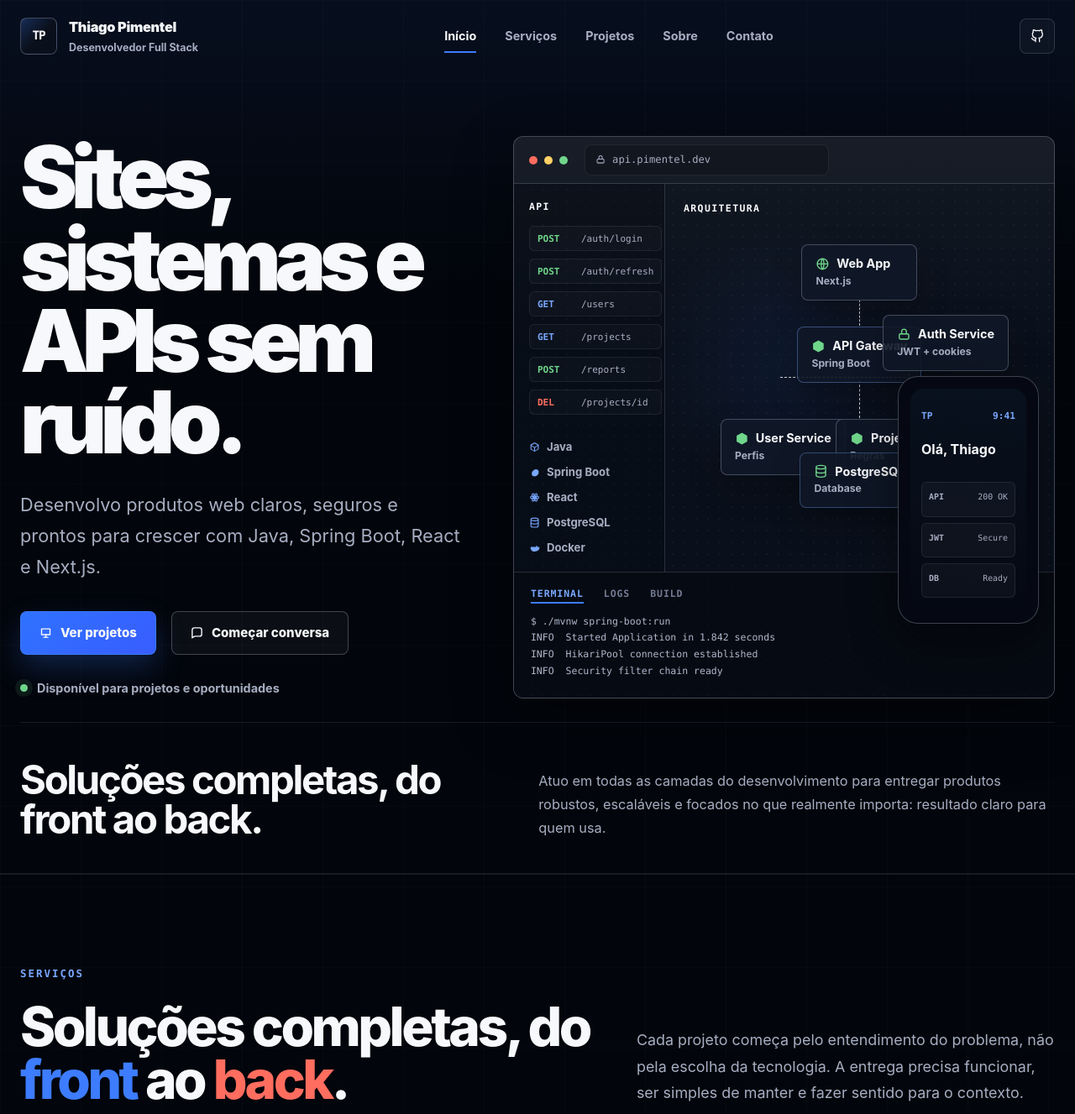
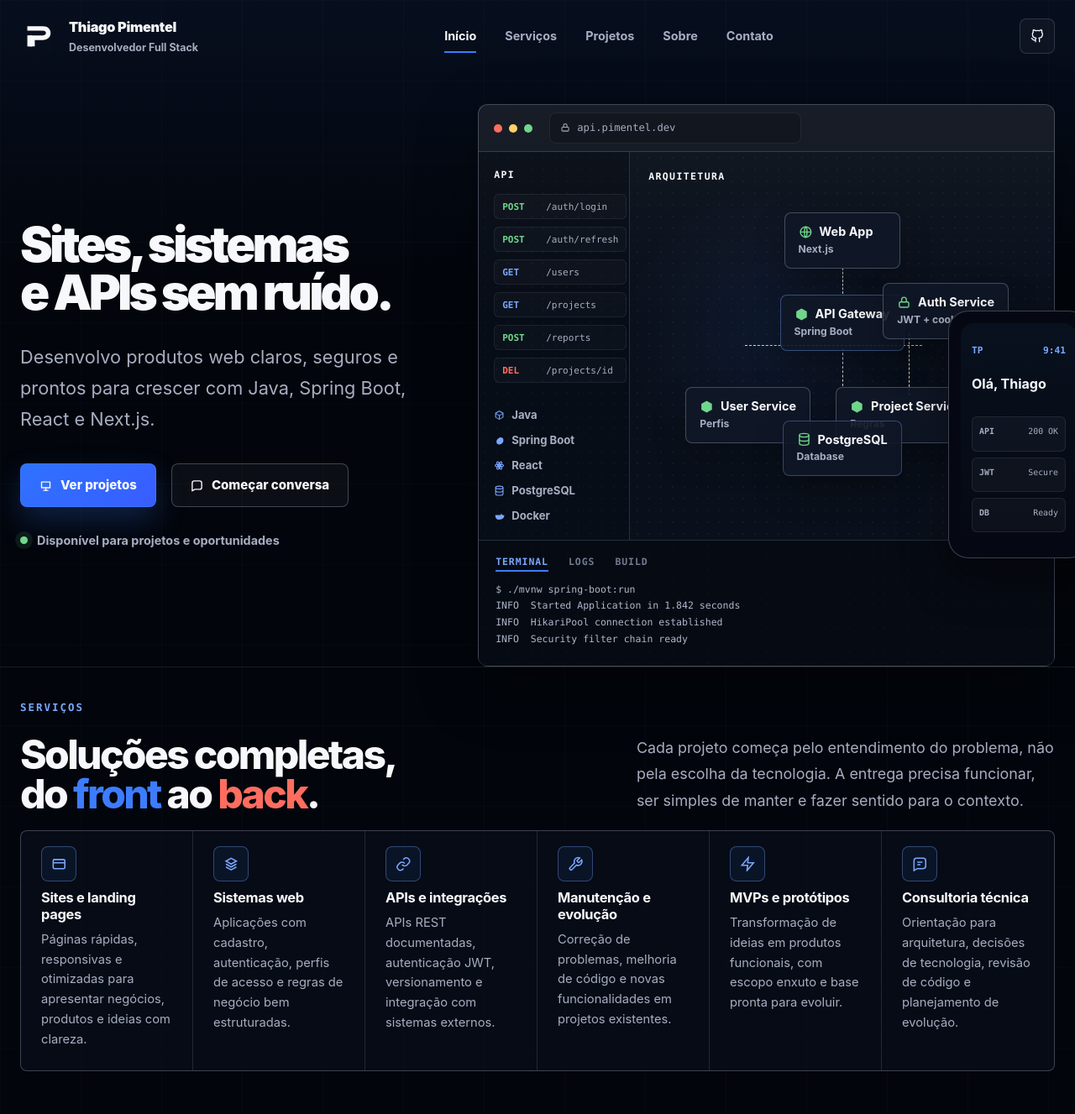
Before and after one commit to VlupeOne/VlupeOne.github.io, a plain HTML site: page index.html in a window 1280 px wide. Shown: the top 1327 px of the page at 84% size. Drawn offline with Linux system fonts and the light colour scheme.

Commit message:
Improve landing page fidelity

```diff
--- a/index.html
+++ b/index.html
@@ -188,20 +188,26 @@
     }
 
     .brand-mark {
+      position: relative;
       display: grid;
       width: 44px;
       height: 44px;
       place-items: center;
       color: var(--text);
-      border: 1px solid var(--line-strong);
-      border-radius: 8px;
-      background:
-        linear-gradient(135deg, rgba(61, 124, 255, 0.26), transparent 52%),
-        var(--panel);
+      border: 0;
+      border-radius: 0;
+      background: transparent;
       font-family: var(--mono);
-      font-size: 0.9rem;
+      font-size: 0;
       font-weight: 900;
       letter-spacing: -0.08em;
+    }
+
+    .brand-mark svg {
+      width: 38px;
+      height: 38px;
+      color: var(--text);
+      filter: drop-shadow(0 10px 24px rgba(255, 255, 255, 0.08));
     }
 
     .brand-text {
@@ -409,26 +415,24 @@
     }
 
     .hero {
-      min-height: 100vh;
-      padding: calc(var(--header) + 76px) 0 0;
-      border-bottom: 1px solid rgba(218, 226, 255, 0.1);
+      padding: calc(var(--header) + 38px) 0 0;
     }
 
     .hero-grid {
       display: grid;
-      grid-template-columns: minmax(0, 0.82fr) minmax(520px, 1fr);
+      grid-template-columns: minmax(0, 0.76fr) minmax(620px, 1.05fr);
       align-items: center;
-      gap: 58px;
-      min-height: min(720px, calc(100vh - var(--header) - 220px));
+      gap: 48px;
+      min-height: 640px;
     }
 
     .hero-copy h1 {
       margin: 0;
-      max-width: 720px;
-      font-size: clamp(3.2rem, 8vw, 6.6rem);
+      max-width: 650px;
+      font-size: clamp(3.2rem, 4.55vw, 4.05rem);
       font-weight: 860;
-      line-height: 0.95;
-      letter-spacing: -0.075em;
+      line-height: 0.98;
+      letter-spacing: -0.065em;
     }
 
     .hero-copy h1::after {
@@ -485,7 +489,7 @@
         radial-gradient(circle at 50% 40%, rgba(61, 124, 255, 0.08), transparent 32%),
         var(--panel);
       box-shadow: var(--shadow);
-      overflow: hidden;
+      overflow: visible;
     }
 
     .system-window::before {
@@ -765,8 +769,8 @@
 
     .phone-preview {
       position: absolute;
-      right: 18px;
-      bottom: 88px;
+      right: -42px;
+      bottom: 128px;
       z-index: 4;
       width: 168px;
       padding: 14px;
@@ -856,9 +860,22 @@
       overflow: hidden;
     }
 
+    #servicos {
+      padding-top: 34px;
+    }
+
+    #servicos .section-heading {
+      font-size: clamp(2.45rem, 3.75vw, 3.35rem);
+      line-height: 0.98;
+    }
+
+    #servicos .split-head {
+      margin-bottom: 20px;
+    }
+
     .service-item {
       min-height: 210px;
-      padding: 28px 24px 24px;
+      padding: 18px 24px 24px;
       border-right: 1px solid rgba(218, 226, 255, 0.13);
     }
 
@@ -879,8 +896,14 @@
       font-size: 1.35rem;
     }
 
+    .service-icon {
+      width: 42px;
+      height: 42px;
+      font-size: 1.16rem;
+    }
+
     .service-item h3 {
-      margin: 24px 0 8px;
+      margin: 10px 0 8px;
       color: var(--text);
       font-size: 1.03rem;
       line-height: 1.2;
@@ -1746,6 +1769,10 @@
         padding-top: calc(var(--header) + 42px);
       }
 
+      .hero-copy {
+        translate: 0;
+      }
+
       .section {
         padding: 78px 0;
       }
@@ -1977,7 +2004,12 @@
     <div class="container">
       <nav class="nav" aria-label="Navegação principal">
         <a href="#inicio" class="brand" aria-label="Thiago Pimentel — início">
-          <span class="brand-mark" aria-hidden="true">TP</span>
+          <span class="brand-mark" aria-hidden="true">
+            <svg viewBox="0 0 48 48" fill="none">
+              <path d="M7 9h23.5c7.2 0 11.5 4.2 11.5 10.3 0 6.4-4.6 10.6-12 10.6H18.2v9.7H11V22.9h19.1c3.1 0 4.9-1.3 4.9-3.6 0-2.2-1.8-3.5-4.9-3.5H7V9Z" fill="currentColor"/>
+              <path d="M7 22.9h7.2v16.7H7V22.9Z" fill="currentColor"/>
+            </svg>
+          </span>
           <span class="brand-text">
             <span class="brand-name">Thiago Pimentel</span>
             <span class="brand-role">Desenvolvedor Full Stack</span>
@@ -2029,7 +2061,7 @@
       <div class="container">
         <div class="hero-grid">
           <div class="hero-copy reveal">
-            <h1>Sites, sistemas e APIs sem ruído.</h1>
+            <h1>Sites, sistemas<br>e APIs sem ruído.</h1>
             <p>Desenvolvo produtos web claros, seguros e prontos para crescer com Java, Spring Boot, React e Next.js.</p>
 
             <div class="hero-actions" aria-label="Ações principais">
@@ -2142,12 +2174,6 @@ INFO  Security filter chain ready</pre>
           </div>
         </div>
 
-        <div class="next-preview" aria-label="Prévia da seção de serviços">
-          <div class="preview-grid">
-            <h2>Soluções completas, do front ao back.</h2>
-            <p>Atuo em todas as camadas do desenvolvimento para entregar produtos robustos, escaláveis e focados no que realmente importa: resultado claro para quem usa.</p>
-          </div>
-        </div>
       </div>
     </section>
 
@@ -2156,7 +2182,7 @@ INFO  Security filter chain ready</pre>
         <div class="split-head reveal">
           <div>
             <p class="section-label">Serviços</p>
-            <h2 class="section-heading" id="servicos-titulo">Soluções completas, do <span class="blue">front</span> ao <span class="coral">back</span>.</h2>
+            <h2 class="section-heading" id="servicos-titulo">Soluções completas,<br>do <span class="blue">front</span> ao <span class="coral">back</span>.</h2>
           </div>
           <p class="section-lead">Cada projeto começa pelo entendimento do problema, não pela escolha da tecnologia. A entrega precisa funcionar, ser simples de manter e fazer sentido para o contexto.</p>
         </div>
@@ -2512,7 +2538,12 @@ INFO  Security filter chain ready</pre>
         <footer class="site-footer" aria-label="Rodapé">
           <div class="footer-inner">
             <div class="footer-brand">
-              <span class="brand-mark" aria-hidden="true">TP</span>
+              <span class="brand-mark" aria-hidden="true">
+                <svg viewBox="0 0 48 48" fill="none">
+                  <path d="M7 9h23.5c7.2 0 11.5 4.2 11.5 10.3 0 6.4-4.6 10.6-12 10.6H18.2v9.7H11V22.9h19.1c3.1 0 4.9-1.3 4.9-3.6 0-2.2-1.8-3.5-4.9-3.5H7V9Z" fill="currentColor"/>
+                  <path d="M7 22.9h7.2v16.7H7V22.9Z" fill="currentColor"/>
+                </svg>
+              </span>
               <span><strong>Thiago Pimentel.</strong><span>Desenvolvido com HTML, CSS e JavaScript.</span></span>
             </div>
             <nav class="footer-links" aria-label="Links do rodapé">
```
